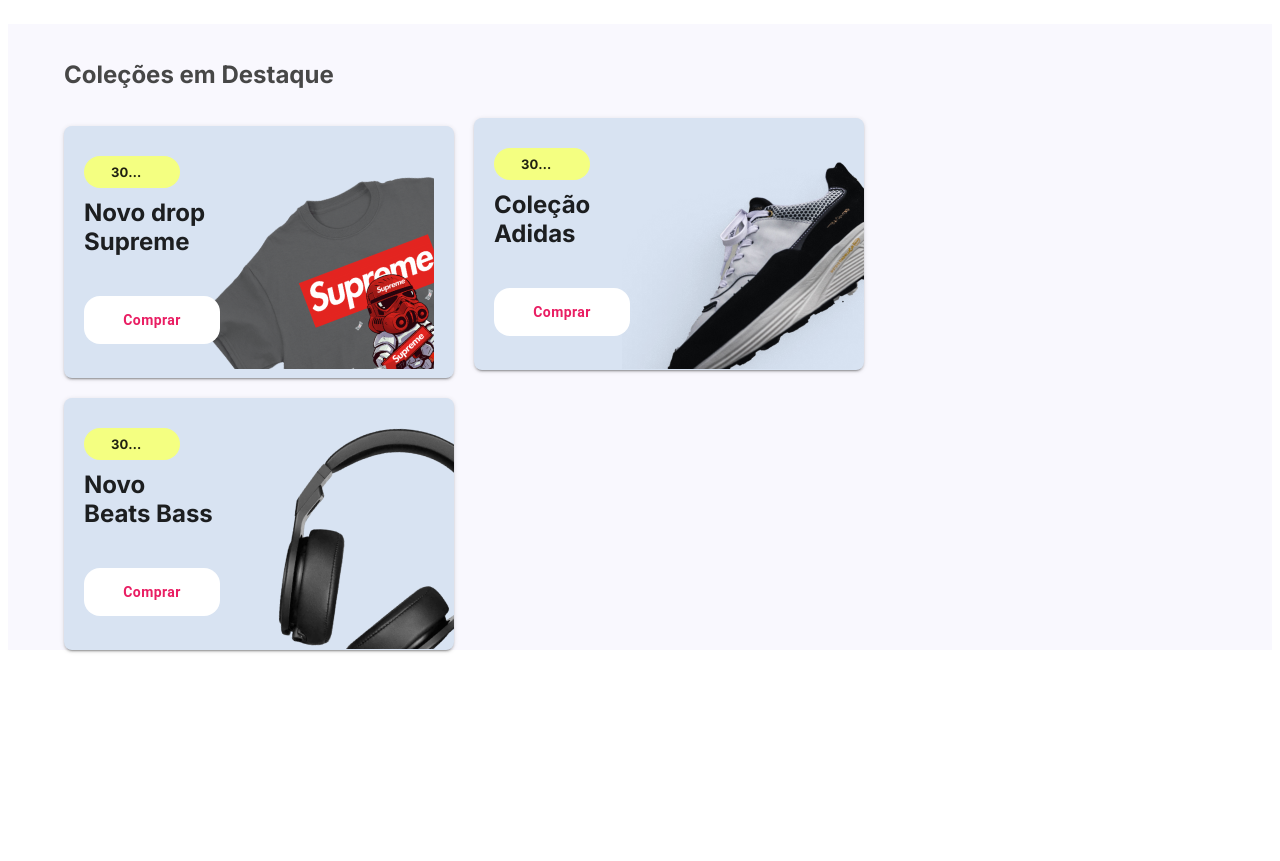
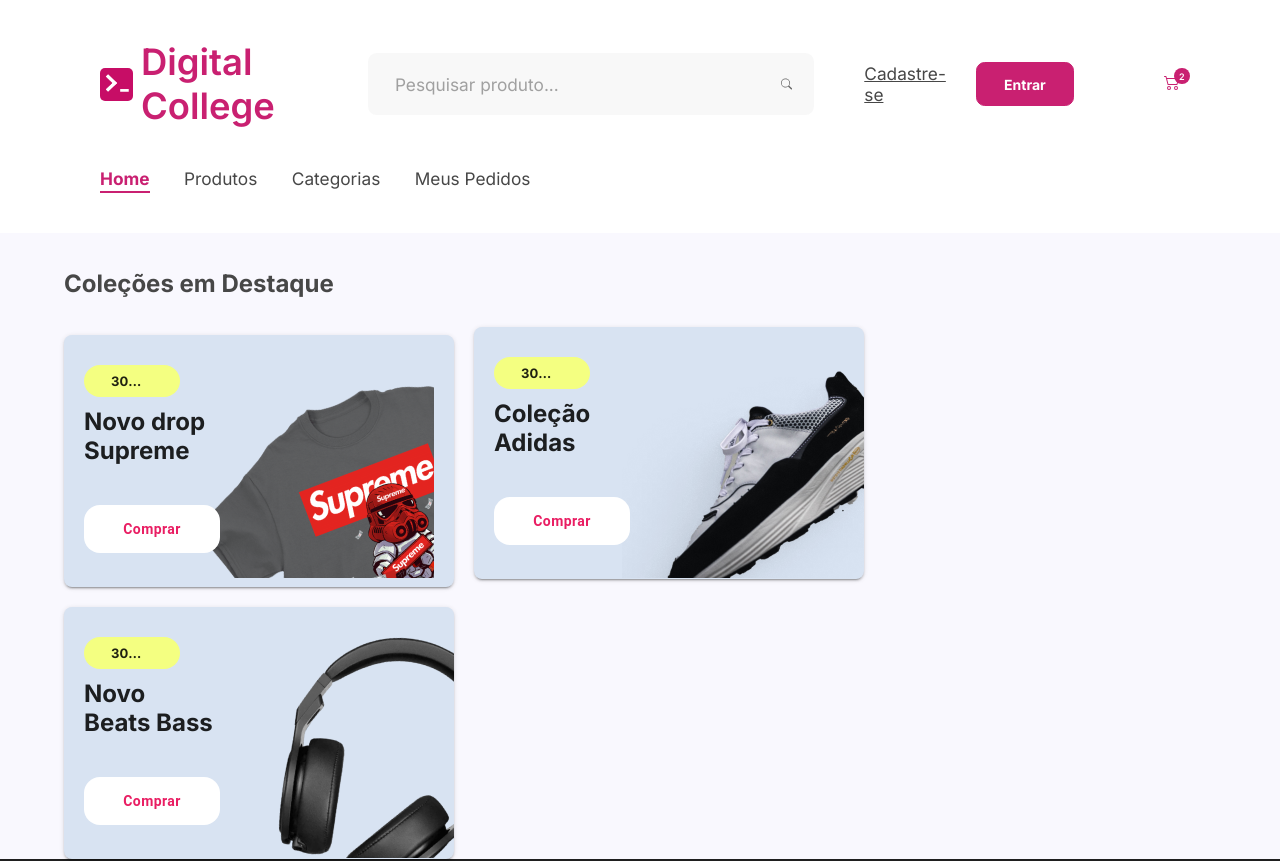
Before and after one commit to CarolinaVirginio/projeto-final-front, a React (Create React App) app: page / in a window 1280 px wide. Shown: the top 861 px of the page. Before the commit the page ends 800 px from the top, so only its background shows below. Built offline with nearby package versions, Linux system fonts and the light colour scheme.

Commit message:
Ajustando estilização nos componentes Menu e Navbar.

```diff
--- a/src/App.js
+++ b/src/App.js
@@ -3,9 +3,9 @@
 import Produtos from "./pages/Produtos";
 import Categorias from "./pages/Categorias";
 import MeusPedidos from "./pages/MeusPedidos";
-// import Navbar from "./components/Navbar";
-// import Menu from "./components/Menu";
-// import Footer from "./components/Footer"
+import Navbar from "./components/Navbar";
+import Menu from "./components/Menu";
+import Footer from "./components/Footer"
 import "./index.css";
 import DetalhesProduto from "./pages/DetalhesProduto";
 
@@ -13,6 +13,9 @@
   return (
     <div>
       <BrowserRouter>
+        <Navbar />
+        <Menu />
+
         <Routes>
           <Route path="/" element={<Home/>} />
           <Route path="/produtos" element={<Produtos/>} />
@@ -22,8 +25,7 @@
           <Route path="/produtos/:id" element={<DetalhesProduto/>} />
         </Routes>
 
-
-        {/* <Footer/> */}
+        <Footer />
       </BrowserRouter>
     </div>
   )
--- a/src/components/Menu/styles.css
+++ b/src/components/Menu/styles.css
@@ -1,6 +1,6 @@
 .menu {
     background-color: white;
-    padding: 0 112px 52px 112px;
+    padding: 0 100px 20px 100px;
 }
 
 .menu > a {
--- a/src/components/Navbar/index.jsx
+++ b/src/components/Navbar/index.jsx
@@ -25,7 +25,7 @@
 
             <div className="cart">
                 <BsCart2 className="cart-icon" />
-                <span className="badge badge-light">2</span>
+                <span className="badge">2</span>
             </div>
         </nav>
     )
--- a/src/components/Navbar/styles.css
+++ b/src/components/Navbar/styles.css
@@ -1,12 +1,19 @@
+body {
+    margin: 0;
+}
+
 .navbar {
+    display: flex;
+    align-items: center;
     background-color: white;
-    padding: 52px 112px 43.2px 112px;
+    padding: 40px 100px;
 }
 
 .navbar > a {
-    text-decoration: none;
     display: flex;
     align-items: center;
+    text-decoration: none;
+    margin-right: 40px;
 }
 
 .navbar > a > .logo {
@@ -24,15 +31,18 @@
 }
 
 .navbar > .input-container {
+    display: flex;
+    align-items: center;
     background-color: #4747470A;
     border-radius: 8.64px;
     padding-right: 22px;
-    width: 603.72px;
+    width: 550px;
+    margin-right: 50px;
 }
 
 .navbar > .input-container > input {
     width: 97%;
-    height: 64.8px;
+    height: 25px;
     padding: 17.28px 25.92px;
     font-size: 17.28px;
     background-color: #47474700;
@@ -59,6 +69,7 @@
     text-decoration: underline;
     color: #474747;
     cursor: pointer;
+    margin-right: 30px;
 }
 
 .navbar > button {
@@ -71,6 +82,7 @@
     width: 123.12px;
     height: 43.2px;
     font-weight: 700;
+    margin-right: 50px;
 }
 
 .navbar > .cart {
@@ -83,13 +95,16 @@
     color: #C92071;
 }
 
-.navbar > .cart > .badge.badge-light {
+.navbar > .cart > .badge {
     background-color: #C92071;
+    padding: 2.5px 5px;
     font-size: 9px;
     font-family: Inter;
     position: absolute;
-    top: 0px;
+    bottom: 10px;
     left: 10px;
     display: block;
     border-radius: 50%;
+    color: white;
+    font-weight: 600;
 }
```
